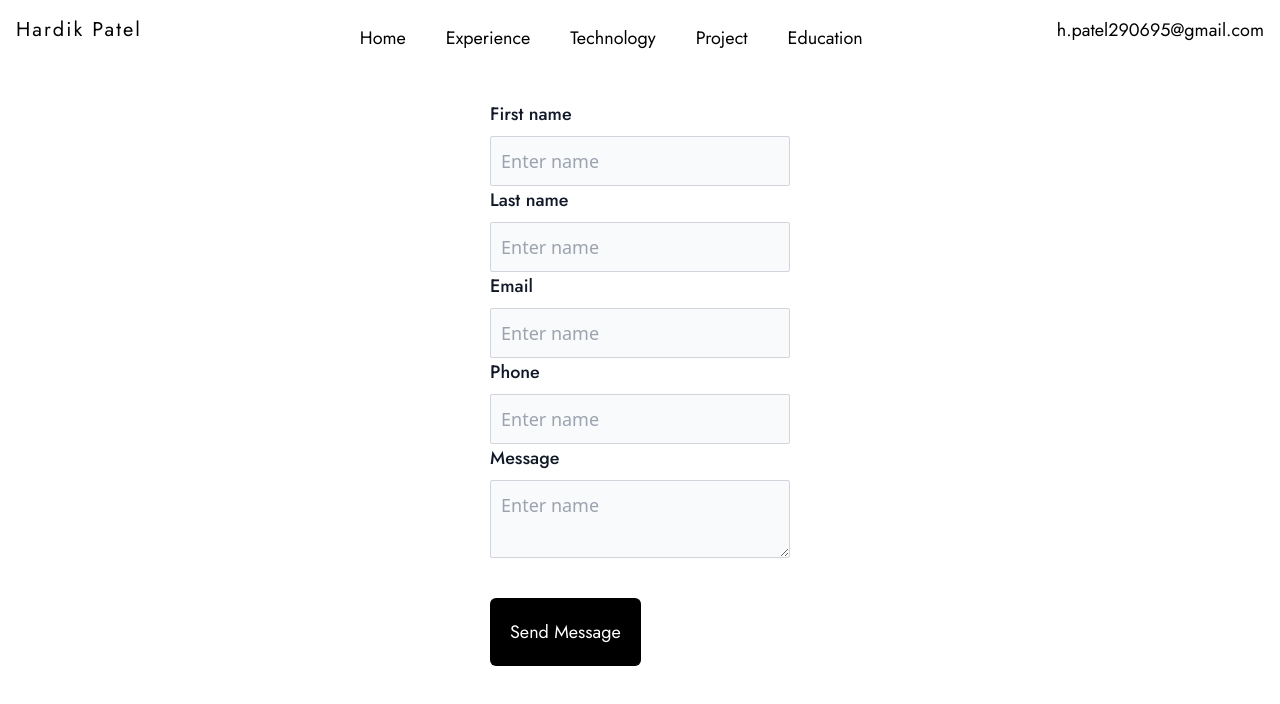
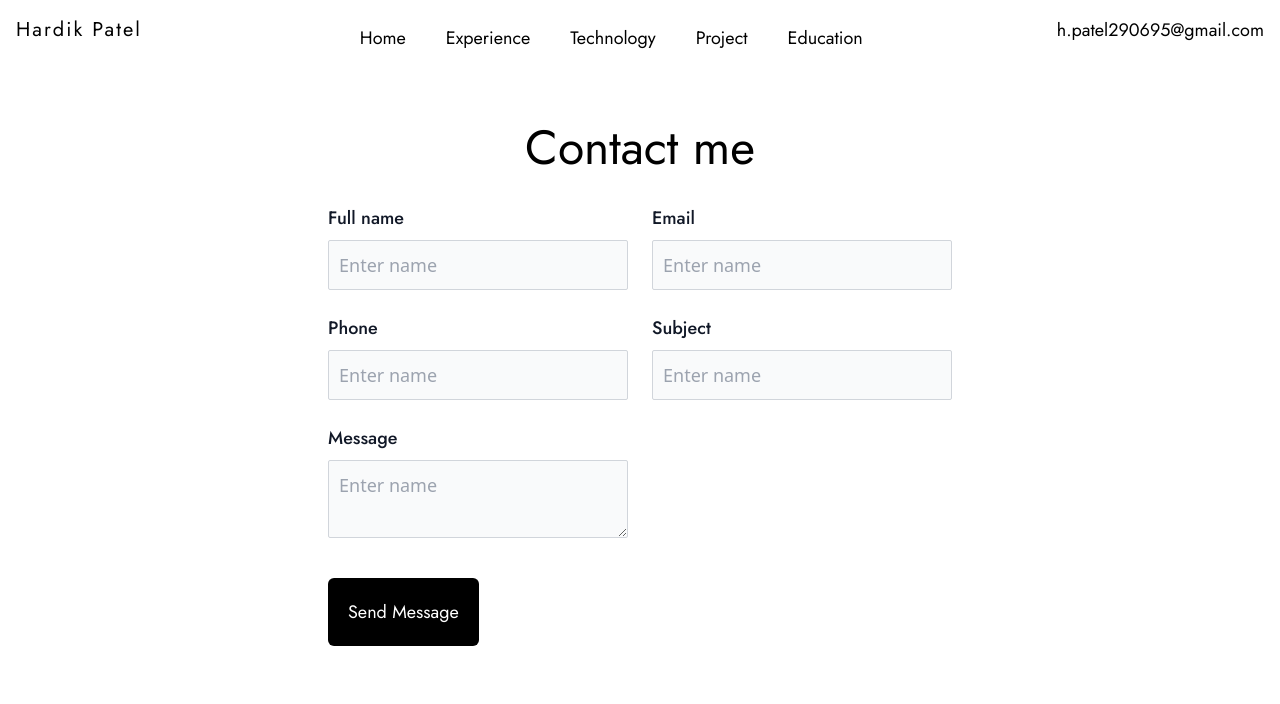
Before and after one commit to hardikpatel2906/my-portfolio, a React (Create React App) app: page /git in a window 1280 px wide. Shown: the top 704 px of the page. Built offline with nearby package versions, Linux system fonts and the light colour scheme.

Commit message:
Update Contact me Page

```diff
--- a/src/components/GetInTouch.js
+++ b/src/components/GetInTouch.js
@@ -1,15 +1,14 @@
 const GetInTouch = () => {
     return (
         <>
-            <div className="mx-auto max-w-4xl flex justify-center">
+            <div className="mx-auto max-w-4xl mt-6">
+                <h1 className="font-Jost text-5xl text-center">Contact me</h1>
+                <div className="flex justify-center mt-8">
                     <form>
+                        <div class="grid gap-6 mb-6 md:grid-cols-2">
                             <div className="w-[300px]">
-                        <label for="first_name" class="block mb-2 text-lg font-medium text-gray-900 font-Jost">First name</label>
-                        <input type="text" id="first_name" class="bg-gray-50 border border-gray-300 text-lg rounded-sm block w-full p-2.5" placeholder="Enter name" required />
-                    </div>
-                    <div className="w-[300px]">
-                        <label for="last_name" class="block mb-2 text-lg font-medium text-gray-900 font-Jost">Last name</label>
-                        <input type="text" id="last_name" class="bg-gray-50 border border-gray-300 text-lg rounded-sm block w-full p-2.5" placeholder="Enter name" required />
+                                <label for="full_name" class="block mb-2 text-lg font-medium text-gray-900 font-Jost">Full name</label>
+                                <input type="text" id="full_name" class="bg-gray-50 border border-gray-300 text-lg rounded-sm block w-full p-2.5" placeholder="Enter name" required />
                             </div>
                             <div className="w-[300px]">
                                 <label for="email" class="block mb-2 text-lg font-medium text-gray-900 font-Jost">Email</label>
@@ -20,12 +19,18 @@ const GetInTouch = () => {
                                 <input type="text" id="phone" class="bg-gray-50 border border-gray-300 text-lg rounded-sm block w-full p-2.5" placeholder="Enter name" required />
                             </div>
                             <div className="w-[300px]">
+                                <label for="subject" class="block mb-2 text-lg font-medium text-gray-900 font-Jost">Subject</label>
+                                <input type="text" id="subject" class="bg-gray-50 border border-gray-300 text-lg rounded-sm block w-full p-2.5" placeholder="Enter name" required />
+                            </div>
+                        </div>
+                        <div className="w-[300px]">
                             <label for="message" class="block mb-2 text-lg font-medium text-gray-900 font-Jost">Message</label>
                             <textarea type="text" id="message" class="bg-gray-50 border border-gray-300 text-lg rounded-sm block w-full p-2.5" placeholder="Enter name" required />
                         </div>
                         <button className="bg-black rounded-md text-white p-5 font-Jost mt-10 text-lg" >Send Message</button>
                     </form>
                 </div>
+            </div>
         </>
     )
 };
```
Lines whose indentation alone changed are shown as unchanged.
